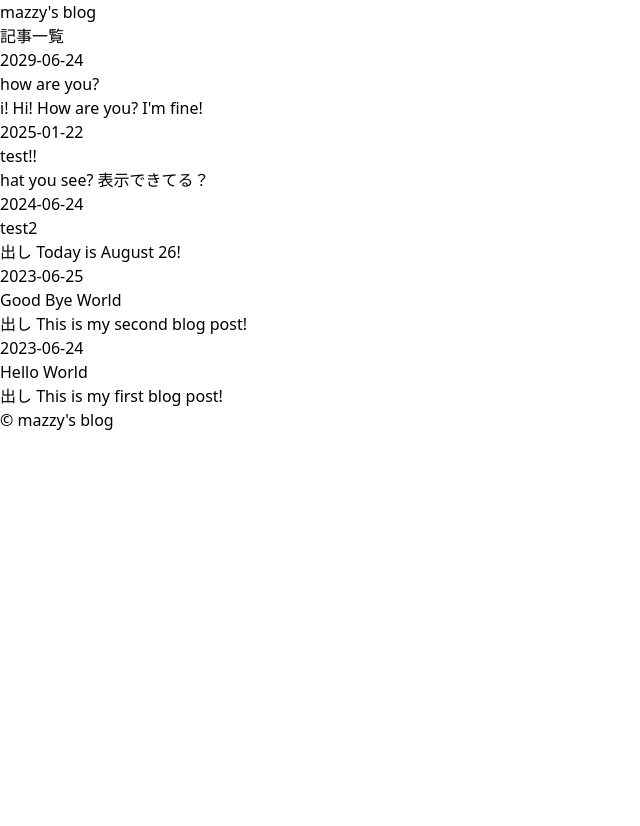
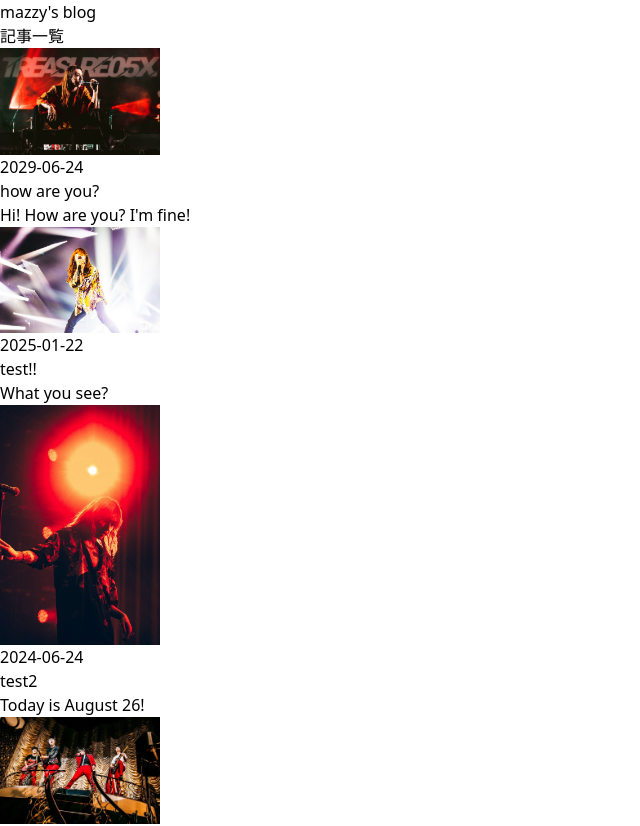
Before and after one commit to majimajimazzy/brog, a Next.js app: page / in a window 1280 px wide. Shown: the top 826 px of the page, without its empty margins (0-640 px from the left). Before the commit the page ends 800 px from the top, so only its background shows below. Built offline with nearby package versions, Linux system fonts and the light colour scheme.

Commit message:
20251218

```diff
--- a/content/good-bye-world.md
+++ b/content/good-bye-world.md
@@ -2,8 +2,9 @@
 title: Good Bye World
 date: "2023-06-25"
 description: "This is my second blog post!"
+thumbnail: "/images/Store.jpg"
 ---
 
-## 見出し
+## 2
 
 This is my second blog post!
--- a/content/hello-world.md
+++ b/content/hello-world.md
@@ -2,8 +2,9 @@
 title: Hello World
 date: "2023-06-24"
 description: "This is my first blog post!"
+thumbnail: "/images/SiM.jpg"
 ---
 
-## 見出し
+## 1
 
 This is my first blog post!
--- a/content/test.md
+++ b/content/test.md
@@ -2,8 +2,9 @@
 title: test!!
 date: "2025-01-22"
 description: "This is test!"
+thumbnail: "/images/Shibuya2.jpg"
 ---
 
-## What you see?
+## 4
 
-表示できてる？
+What you see?
--- a/content/test2.md
+++ b/content/test2.md
@@ -2,8 +2,9 @@
 title: test2
 date: "2024-06-24"
 description: "This is my first blog post!"
+thumbnail: "/images/Shibuya3.jpg"
 ---
 
-## 見出し
+## 3
 
 Today is August 26!
--- a/content/test3.md
+++ b/content/test3.md
@@ -2,8 +2,9 @@
 title: how are you?
 date: "2029-06-24"
 description: "test!"
+thumbnail: "/images/Shibuya1.jpg"
 ---
 
-## hi!
+## 5
 
 Hi! How are you? I'm fine!
--- a/src/app/page.tsx
+++ b/src/app/page.tsx
@@ -3,6 +3,7 @@ import path from 'path';
 import matter from 'gray-matter';
 import Link from 'next/link';
 import append from '@/lib/append';
+import Image from 'next/image';
 
 
 
@@ -24,6 +25,7 @@ export default async function Blogs() {
         slug: fileName.replace('.md', ''),
         frontmatter: data,
         excerpt: append(content),
+        //Image: data.thumbnail,
       };
     })
   ).then((posts) =>
@@ -50,6 +52,15 @@ export default async function Blogs() {
                   key={post.slug}
                   className="flex max-w-xl flex-col items-start justify-between"
                 >
+                  {post.frontmatter.thumbnail && (
+                    <Image
+                      src={post.frontmatter.thumbnail}
+                      alt={post.frontmatter.title}
+                      width={160}
+                      height={100}
+                      className="rounded-md object-cover"
+                    />
+                  )}
                   <div className="group relative">
                     {/* 日付を表示 */}
                     <div className="flex items-center gap-x-4 text-xs">
```
